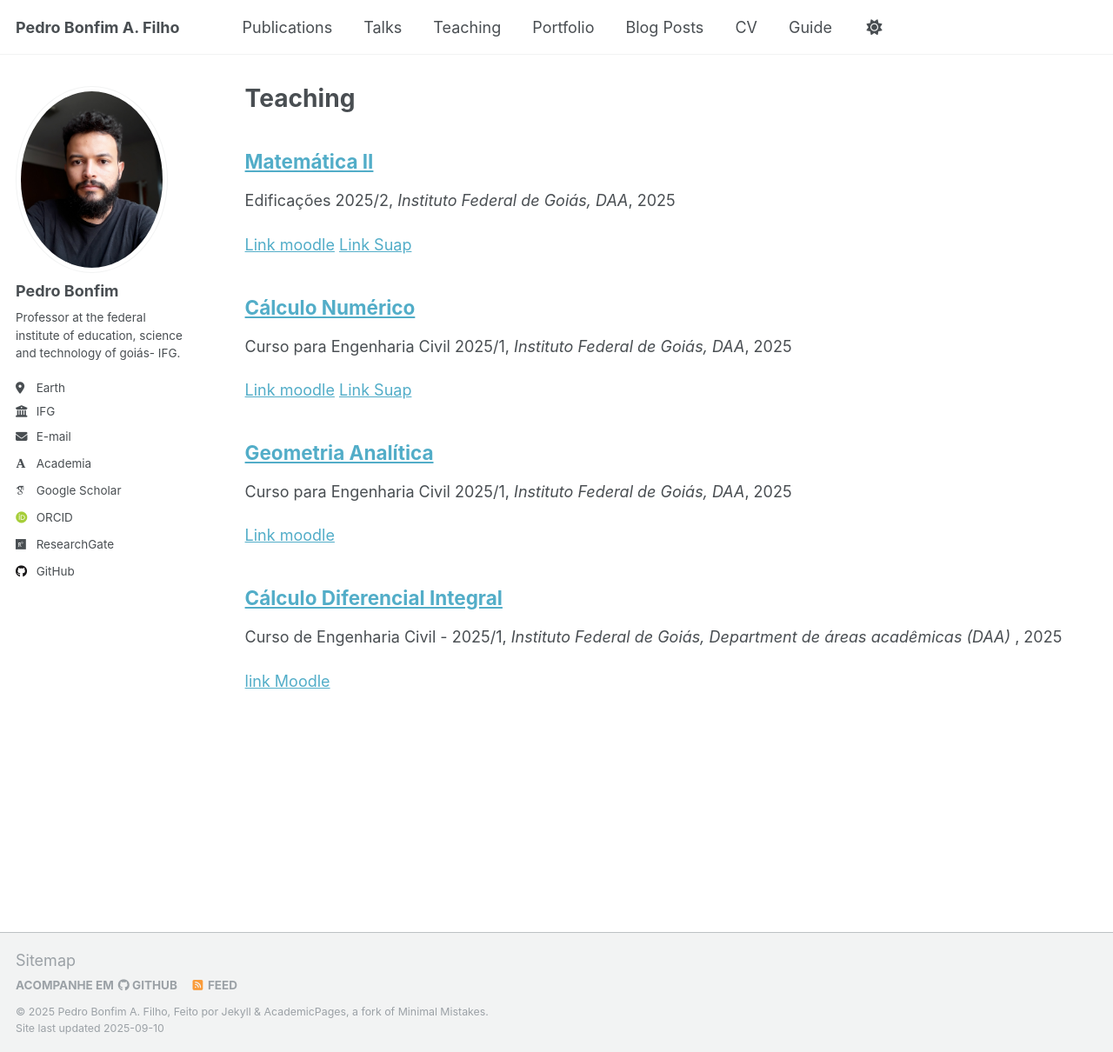
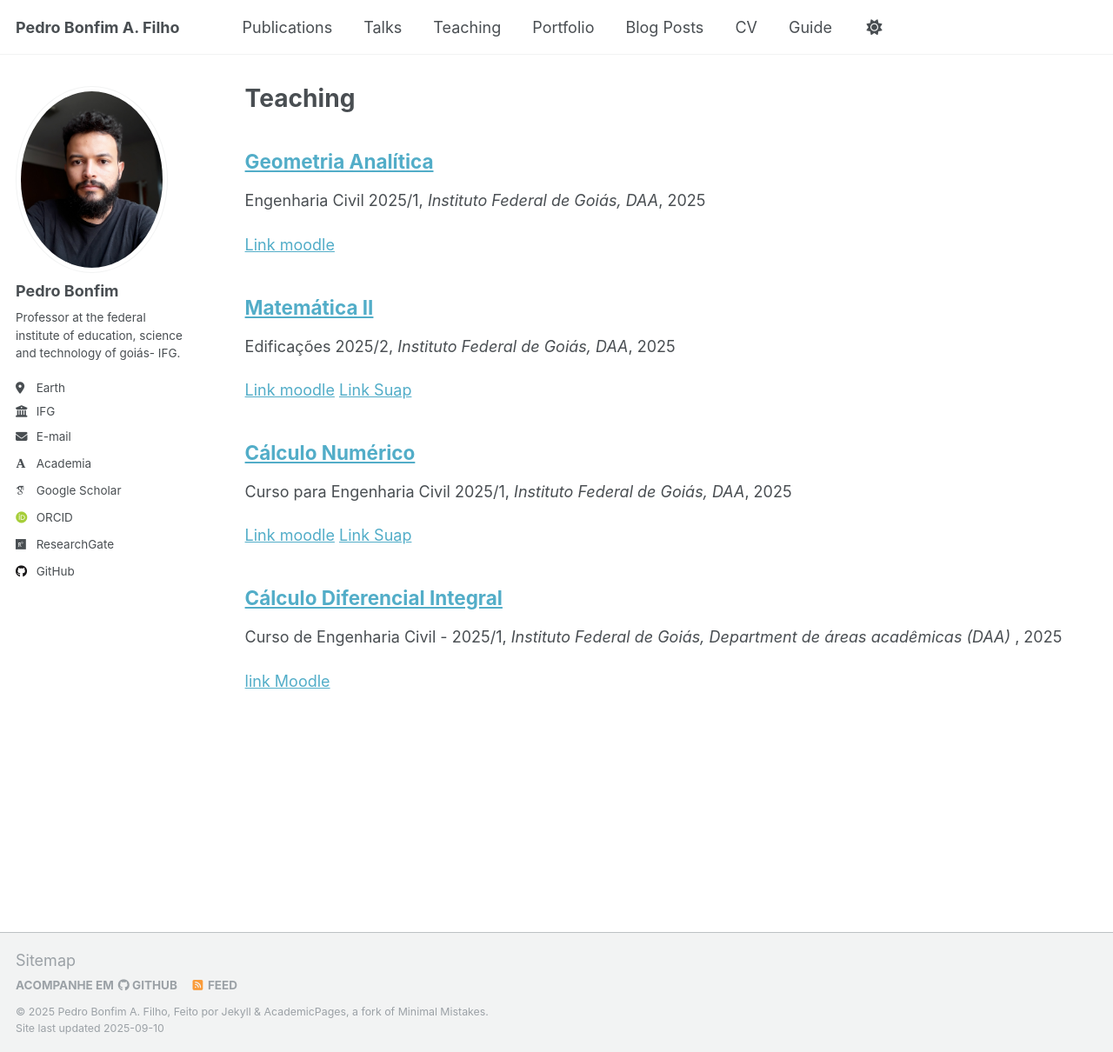
Before and after one commit to pedroassuncaofilho/pedroassuncaofilho.github.io, a Jekyll site: the page built from _pages/teaching.html, in a window 1280 px wide and 1210 px high. Shown: the whole window at 87% size. Built offline with Jekyll 4.4.1, drawn with Linux system fonts in a browser that asks for light colours; some web fonts are replaced.

Commit message:
Update 2015-spring-teaching-2.md

```diff
--- a/_teaching/2015-spring-teaching-2.md
+++ b/_teaching/2015-spring-teaching-2.md
@@ -1,10 +1,10 @@
 ---
 title: "Geometria Analítica"
 collection: teaching
-type: "Curso para Engenharia Civil 2025/1"
-permalink: /teaching/2015-spring-teaching-1
+type: " Engenharia Civil 2025/1"
+permalink: /teaching/2015-spring-teaching-7
 venue: "Instituto Federal de Goiás, DAA"
-date: 2025-01-01
+date: 2025-04-01
 location: "Formosa, Goiás"
 ---
 [Link moodle](https://moodle.ifg.edu.br/course/view.php?id=44011)
```
